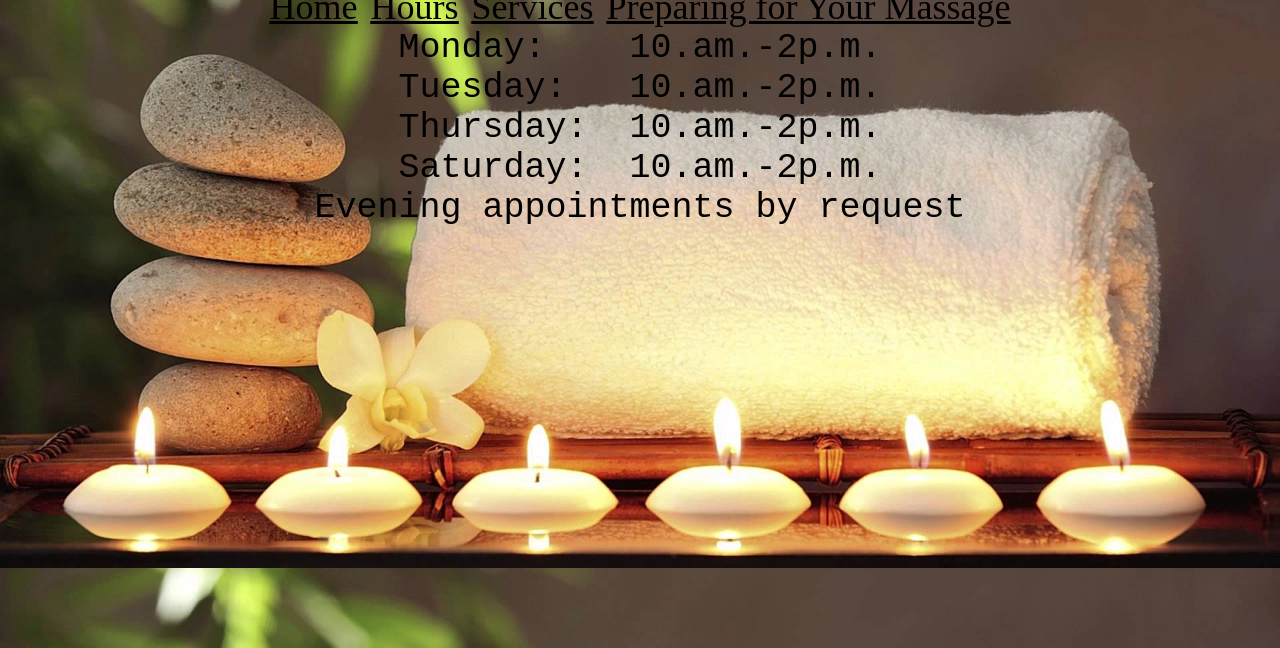
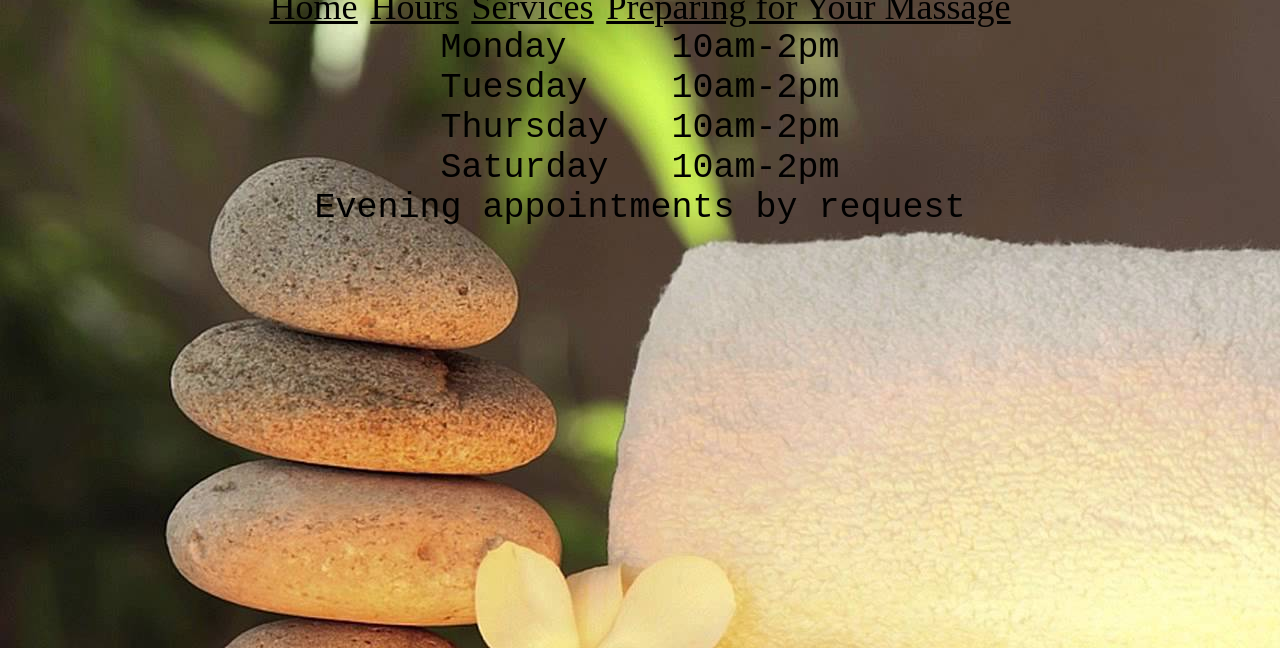
Before and after one commit to aprilsmassage/aprilsmassage.github.io, a plain HTML site: page Hours.html in a window 1280 px wide. Shown: the part 152-800 px from the top of the page. Drawn offline with nearby package versions, Linux system fonts and the light colour scheme.

Commit message:
Added files via upload

```diff
--- a/Hours.html
+++ b/Hours.html
@@ -29,10 +29,10 @@
 
              </div><!-- menu -->
              <div id="hours">
-                <pre>Monday:    10.am.-2p.m.</pre>
-                <pre>Tuesday:   10.am.-2p.m.</pre>
-                <pre>Thursday:  10.am.-2p.m.</pre>
-                <pre>Saturday:  10.am.-2p.m.</pre>
+                <pre>Monday     10am-2pm</pre>
+                <pre>Tuesday    10am-2pm</pre>
+                <pre>Thursday   10am-2pm</pre>
+                <pre>Saturday   10am-2pm</pre>
                 <pre>Evening appointments by request</pre>
              </div>
 
--- a/style.css
+++ b/style.css
@@ -10,6 +10,7 @@ body {
      -moz-background-size: cover;
      -o-background-size: cover;
      background-size: cover;
+     background-size: auto;
 
 
 }
```
